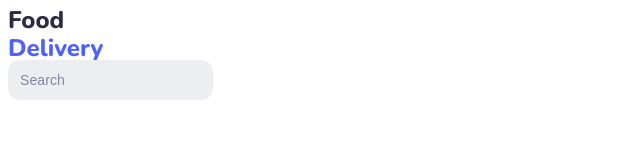
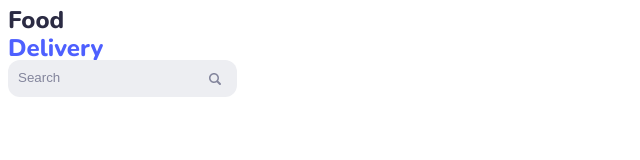
Before and after one commit to Razbash/food-delivery, a React (Create React App) app: page / in a window 1280 px wide. Shown: the top 160 px of the page, without its empty margins (0-640 px from the left). Built offline with nearby package versions, Linux system fonts and the light colour scheme.

Commit message:
Add SVG support and style the Search component

```diff
--- /dev/null
+++ b/custom.d.ts
@@ -0,0 +1,4 @@
+declare module "*.svg" {
+const content: any;
+export default content;
+}
--- a/src/components/Search/Search.tsx
+++ b/src/components/Search/Search.tsx
@@ -1,9 +1,20 @@
+import searchImage from '../../assets/icons/search.svg';
+
 const Search = () => {
     return(
-        <input type="search"
-            className="search"
-            placeholder="Search"
-        />
+        <div className="search">
+            <input type="search"
+                className="search__input"
+                placeholder="Search"
+            />
+
+            <img src={searchImage}
+                alt="Search"
+                className="search__icon"
+                width="16"
+                height="16"
+            />
+        </div>
     )
 }
 
--- a/src/components/Search/search.scss
+++ b/src/components/Search/search.scss
@@ -1,11 +1,14 @@
 .search {
     @extend %body-primary;
+    display: inline-block;
+    position: relative;
 
+    &__input {
         background: $neutral-gray-lightest;
         border: none;
         outline: none;
         border-radius: 12px;
-    padding: 10px 12px;
+        padding: 10px 42px 12px 10px;
         color: $neutral-black;
 
         &::placeholder {
@@ -16,3 +19,11 @@
             display: none;
         }
     }
+
+    &__icon {
+        position: absolute;
+        right: 14px;
+        top: 50%;
+        transform: translateY(-50%);
+    }
+}
--- a/tsconfig.json
+++ b/tsconfig.json
@@ -21,6 +21,7 @@
     "jsx": "react-jsx"
   },
   "include": [
-    "src"
+    "src",
+    "custom.d.ts"
   ]
 }
```
Also changed, not shown: src/assets/icons/search.svg. Lines whose indentation alone changed are shown as unchanged.
